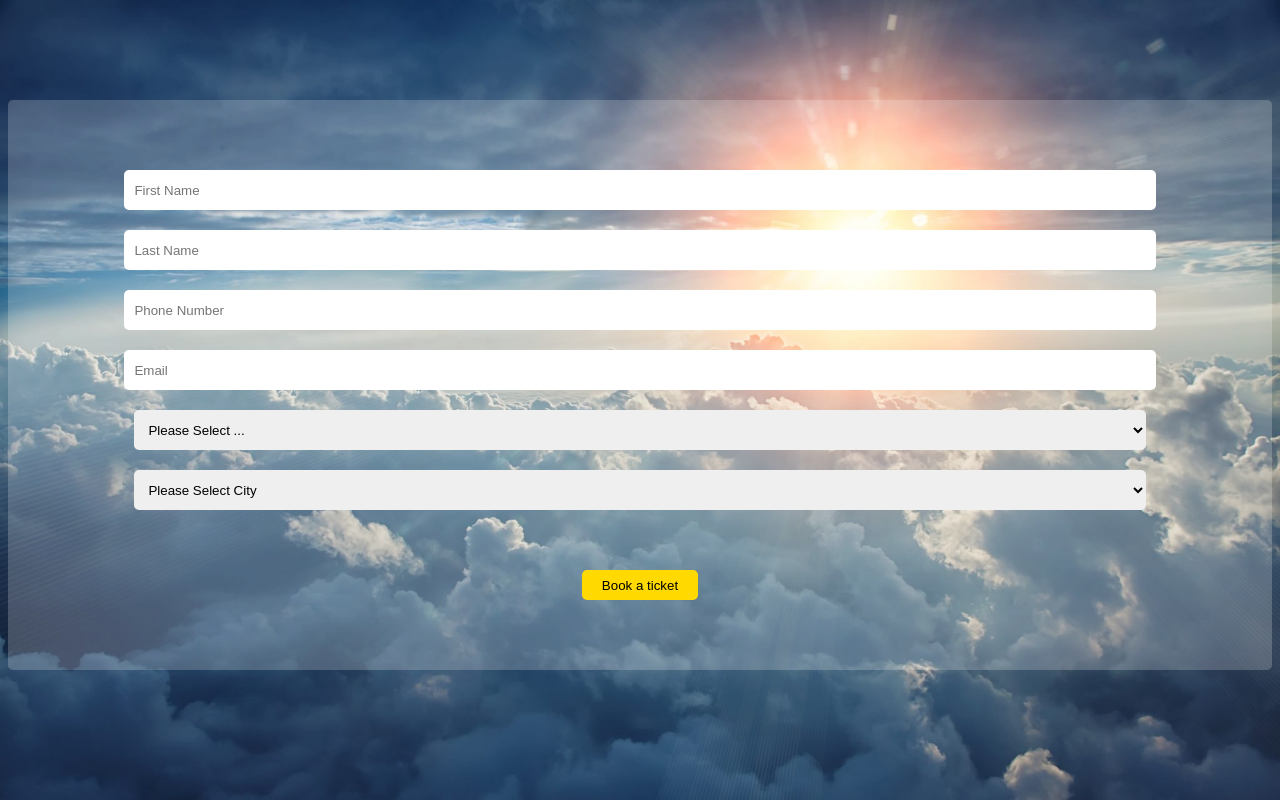
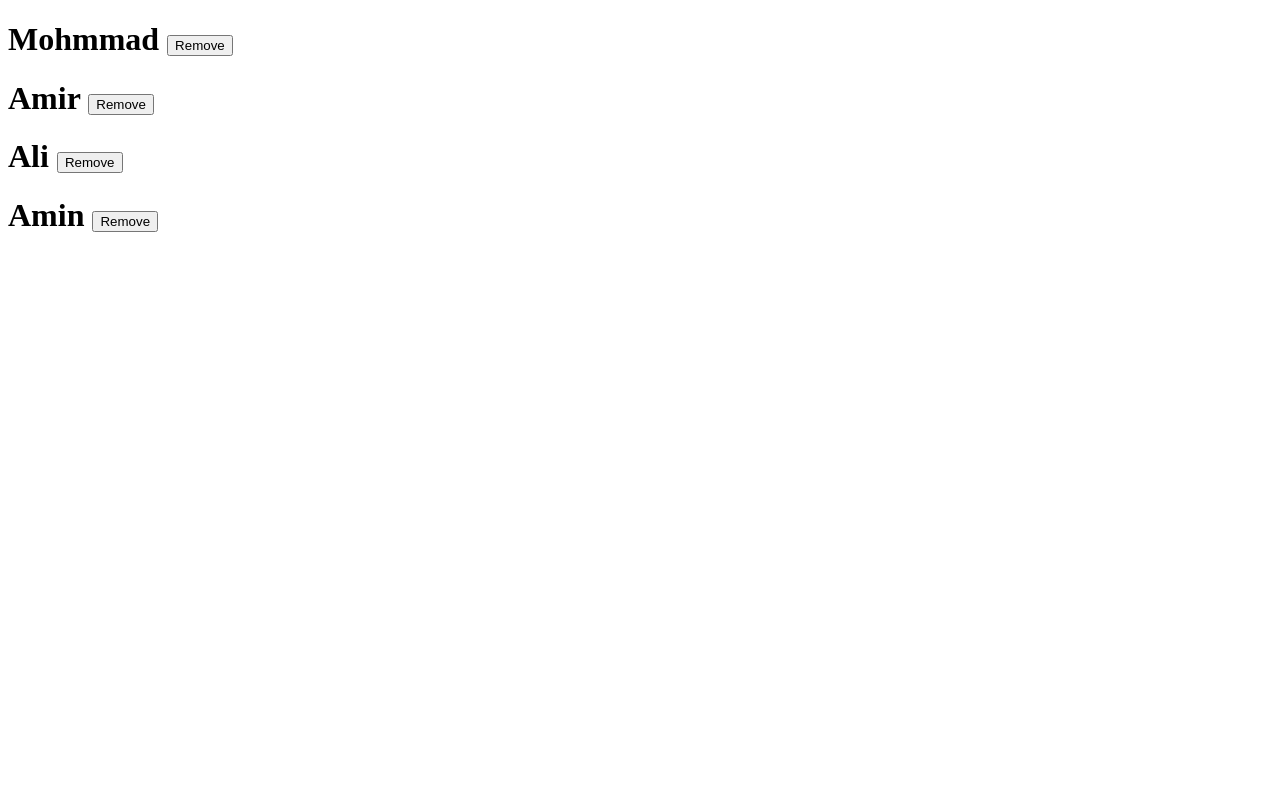
Before and after one commit to ahmadkabiri/first-app, a React (Create React App) app: page / in a window 1280 px wide. Built offline with nearby package versions, Linux system fonts and the light colour scheme.

Commit message:
method as props

```diff
--- a/src/App.js
+++ b/src/App.js
@@ -1,11 +1,43 @@
 import React, { Component } from 'react'
-import Ticket from './components/Ticket/Ticket'
+import User from './User/User'
 
 export default class App extends Component {
+    constructor (props){
+        super(props)
+
+        this.state = {
+            users : [
+                {id:1 , name:"Mohmmad" },
+                {id:2 , name:"Amir" },
+                {id:3 , name:"Ali" },
+                {id:4 , name:"Amin" },
+
+            ]
+        }
+    }
+
+    userRemoveHandler (userId) {
+
+
+        let newUsers = [...this.state.users]
+
+        let mainUserIndex = newUsers.findIndex(user => (
+            user.id === userId
+        ))
+
+        newUsers.splice(mainUserIndex,1)
+        console.log(newUsers)
+
+        this.setState({
+            users : newUsers
+        })
+    }
     render() {
         return (
             <div>
-                <Ticket />
+                {this.state.users.map(user => (
+                    <User key={user.id} {...user} onRemove={this.userRemoveHandler.bind(this)}></User>
+                ))}
             </div>
         )
     }
--- /dev/null
+++ b/src/User/User.js
@@ -0,0 +1,20 @@
+
+
+import React, { Component } from 'react'
+
+export default class User extends Component {
+
+
+  removeMethod (id) {
+    this.props.onRemove(id)
+  }
+
+
+  render() {
+    return (
+      <div>
+        <h1>{this.props.name} <button onClick={this.removeMethod.bind(this,this.props.id)}>Remove</button></h1>
+      </div>
+    )
+  }
+}
--- a/src/components/Ticket/Ticket.css
+++ /dev/null
@@ -1,37 +0,0 @@
-body {
-  background-image: url("sky.jpg");
-  background-repeat: no-repeat;
-  background-size: cover;
-}
-.fnameInput,
-.lnameInput,
-.phoneInput,
-.emailInput,
-.countrySelect,
-.citySelect {
-  width: 80%;
-  height: 40px;
-  border-radius: 5px;
-  border: 0px;
-  padding: 0px 10px;
-}
-.btn {
-  height: 30px;
-  border-radius: 5px;
-  border: 0px;
-  padding: 0px 20px;
-  background-color: rgb(255, 217, 0);
-  margin-top: 40px;
-}
-.box {
-  text-align: center;
-  padding-top: 10px;
-  padding-bottom: 10px;
-}
-.container {
-  margin-top: 100px;
-  padding-top: 60px;
-  padding-bottom: 60px;
-  background-color: rgba(255, 255, 255, 0.2);
-  border-radius: 5px;
-}
--- a/src/components/Ticket/Ticket.js
+++ /dev/null
@@ -1,72 +0,0 @@
-import React from "react";
-import "./Ticket.css";
-
-export default class Ticket extends React.Component {
-
-    constructor(props) {
-        super(props)
-
-        this.state = {
-            countriesData: {
-                Iran: ["Tabriz", "Tehran", "Shiraz", "Esfahan", "Mashhad"],
-                Turkey: ["Istanbul", "Ezmir", "Ankara", "Antaliya"],
-                US: ["Los Angles", "San Diego", "Chicago"],
-            },
-            mainCountryCities: []
-        }
-    }
-
-    changeHandler (event) {
-        let countryName = event.nativeEvent.target.value;
-        if(countryName){
-            this.setState({
-                mainCountryCities : this.state.countriesData[countryName]
-            })
-        }else {
-            this.setState({
-                mainCountryCities : []
-            })
-        }
-    }
-
-
-    render() {
-        return (
-            <div className="container">
-                <div className="col-md-6 box">
-                    <input className="fnameInput" placeholder="First Name" />
-                </div>
-
-                <div className="col-md-6 box">
-                    <input className="lnameInput" placeholder="Last Name" />
-                </div>
-                <div className="col-md-6 box">
-                    <input className="phoneInput" placeholder="Phone Number" />
-                </div>
-                <div className="col-md-6 box">
-                    <input className="emailInput" placeholder="Email" />
-                </div>
-                <div className="col-md-6 box">
-                    <select className="countrySelect" onChange={this.changeHandler.bind(this)}>
-                        <option value="-1">Please Select ...</option>
-                        <option className="option" value="Iran">Iran</option>
-                        <option className="option" value="Turkey">Turkey</option>
-                        <option className="option" value="US">United State</option>
-                    </select>
-                </div>
-                <div className="col-md-6 box">
-                    <select className="citySelect">
-                            <option value="-1">Please Select City</option>
-                            {this.state.mainCountryCities.map(city=> (
-                            <option value="-1">{city}</option>
-                            ))}
-                    </select>
-                </div>
-                <div className="col-md-12 box">
-                    <button className="btn">Book a ticket</button>
-                </div>
-            </div>
-
-        )
-    }
-}
```
Also changed, not shown: src/components/Ticket/sky.jpg (deleted).
